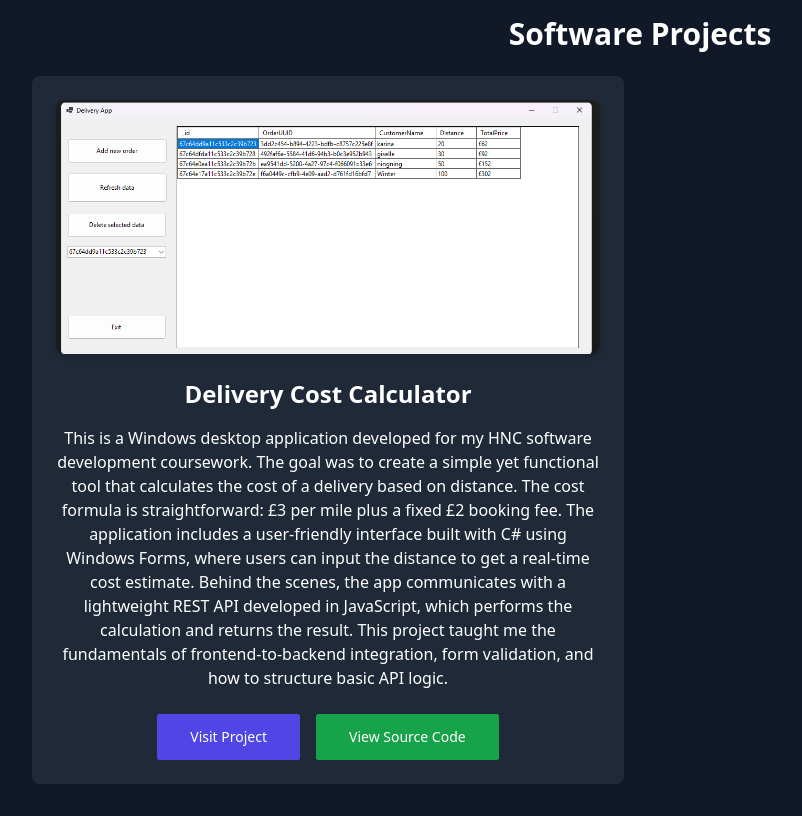
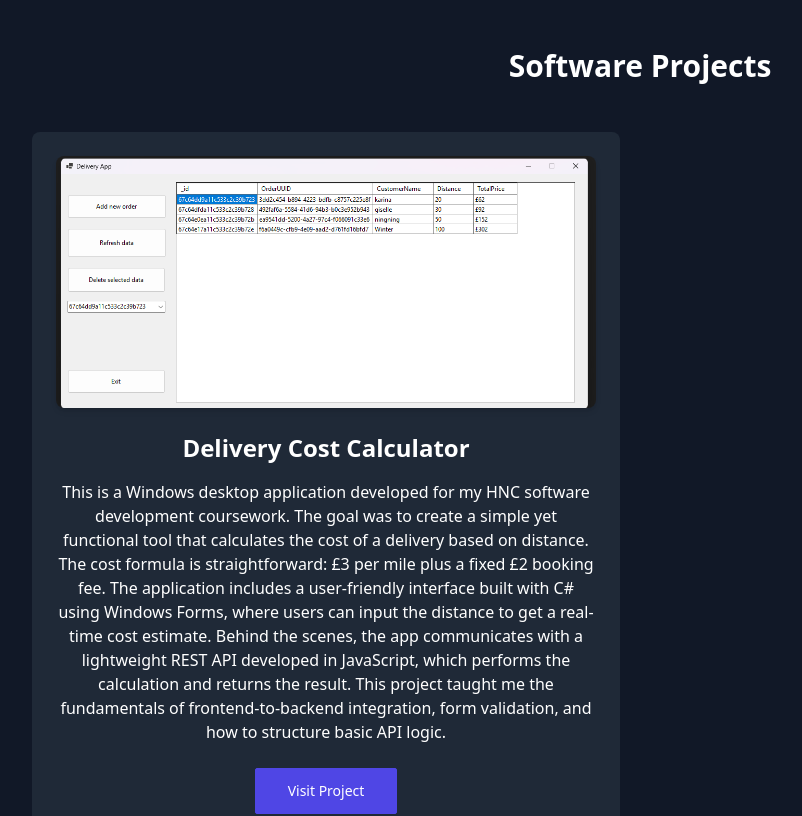
Before and after one commit to fazemodz/portfolio-main, a Next.js app: page / in a window 1280 px wide. Shown: the part 880-1696 px from the top of the page, without its empty margins (0-802 px from the left). Built offline with nearby package versions, Linux system fonts and the light colour scheme.

Commit message:
fixed a bug and removed a render

```diff
--- a/app/components/projectsections.tsx
+++ b/app/components/projectsections.tsx
@@ -5,7 +5,7 @@ interface Projectsectionsdata {
   ProjectDescription: string;
   ProjectImage: string;
   ProjectURL: string;
-  ProjectSourceCodeURL: string;
+  ProjectSourceCodeURL?: string;
 }
 
 const Projectsections: React.FC<Projectsectionsdata> = ({
@@ -41,7 +41,7 @@ const Projectsections: React.FC<Projectsectionsdata> = ({
             <span className="text-sm font-medium">Visit Project</span>
           </a>
 
-          {/* Source Code Button */}
+          {ProjectSourceCodeURL && (
             <a
               className="inline-flex items-center gap-2 rounded-sm border border-green-600 bg-green-600 px-8 py-3 text-white hover:bg-transparent hover:text-green-600 focus:ring-3 focus:outline-hidden"
               target="_blank"
@@ -50,6 +50,9 @@ const Projectsections: React.FC<Projectsectionsdata> = ({
             >
               <span className="text-sm font-medium">View Source Code</span>
             </a>
+          )}
+
+
         </div>
       </div>
     </section>
--- a/app/page.tsx
+++ b/app/page.tsx
@@ -1,25 +1,30 @@
 'use client'
+
 import React, { useEffect, useState } from 'react'
-import Banner from "./components/banner"
-import Projectsections from "./components/projectsections"
+import Banner from './components/banner'
+import Projectsections from './components/projectsections'
+
+interface Project {
+  ProjectTitle: string
+  ProjectDescription: string
+  ProjectImage: string
+  ProjectURL: string
+  ProjectSourceCodeURL?: string
+}
 
 export default function Home() {
-  // States to hold the data
-  //Ignore this error as i dont care @ts-expect-error
-  const [softwareProjects, setSoftwareProjects] = useState<any[]>([])
-  //Ignore this error as i dont care @ts-expect-error
-  const [webProjects, setWebProjects] = useState<any[]>([])
+  const [softwareProjects, setSoftwareProjects] = useState<Project[]>([])
+  const [webProjects, setWebProjects] = useState<Project[]>([])
 
   useEffect(() => {
-    // Fetch data from JSON file
-    fetch("/projects.json")
+    fetch('/projects.json')
       .then((response) => response.json())
       .then((data) => {
         setSoftwareProjects(data.softwareProjects)
         setWebProjects(data.webProjects)
       })
       .catch((error) => {
-        console.error("Error loading project data:", error)
+        console.error('Error loading project data:', error)
       })
   }, [])
 
@@ -28,18 +33,35 @@ export default function Home() {
       <Banner />
 
       {/* Software Projects */}
-      <section id="software" className="bg-gray-900 w-full overflow-hidden px-4 py-8 sm:px-6 lg:px-8">
-        <h2 className="text-3xl font-bold text-white mb-6 text-center">Software Projects</h2>
-        <div className="grid grid-cols-1 md:grid-cols-2 gap-8">
+      <section
+        id="software"
+        className="bg-gray-900 w-full overflow-hidden px-4 py-16 sm:px-6 lg:px-8"
+      >
+
+        <h2 className="text-3xl font-bold text-white mb-12 text-center">
+          Software Projects
+        </h2>
+        <div className="grid grid-cols-1 md:grid-cols-2 gap-10">
           {softwareProjects.map((project, index) => (
-            <Projectsections key={index} {...project} />
+            <Projectsections
+              key={index}
+              ProjectTitle={project.ProjectTitle}
+              ProjectDescription={project.ProjectDescription}
+              ProjectImage={project.ProjectImage}
+              ProjectURL={project.ProjectURL}
+            />
           ))}
         </div>
       </section>
 
       {/* Web Projects */}
-      <section id="web" className="bg-gray-900 w-full overflow-hidden px-4 py-8 sm:px-6 lg:px-8">
-        <h2 className="text-3xl font-bold text-white mb-6 text-center">Web Projects</h2>
+      <section
+        id="web"
+        className="bg-gray-900 w-full overflow-hidden px-4 py-8 sm:px-6 lg:px-8"
+      >
+        <h2 className="text-3xl font-bold text-white mb-6 text-center">
+          Web Projects
+        </h2>
         <div className="grid grid-cols-1 md:grid-cols-2 gap-8">
           {webProjects.map((project, index) => (
             <Projectsections
@@ -53,16 +75,6 @@ export default function Home() {
           ))}
         </div>
       </section>
-
-      {/* Game Projects */}
-      {/* <section id="game" className="bg-gray-900 w-full overflow-hidden px-4 py-8 sm:px-6 lg:px-8">
-        <h2 className="text-3xl font-bold text-white mb-6 text-center">Game Projects</h2>
-        <div className="grid grid-cols-1 md:grid-cols-2 gap-8">
-          {gameProjects.map((project, index) => (
-            <Projectsections key={index} {...project} />
-          ))}
-        </div>
-      </section> */}
     </>
   )
 }
```
Lines whose indentation alone changed are shown as unchanged.
